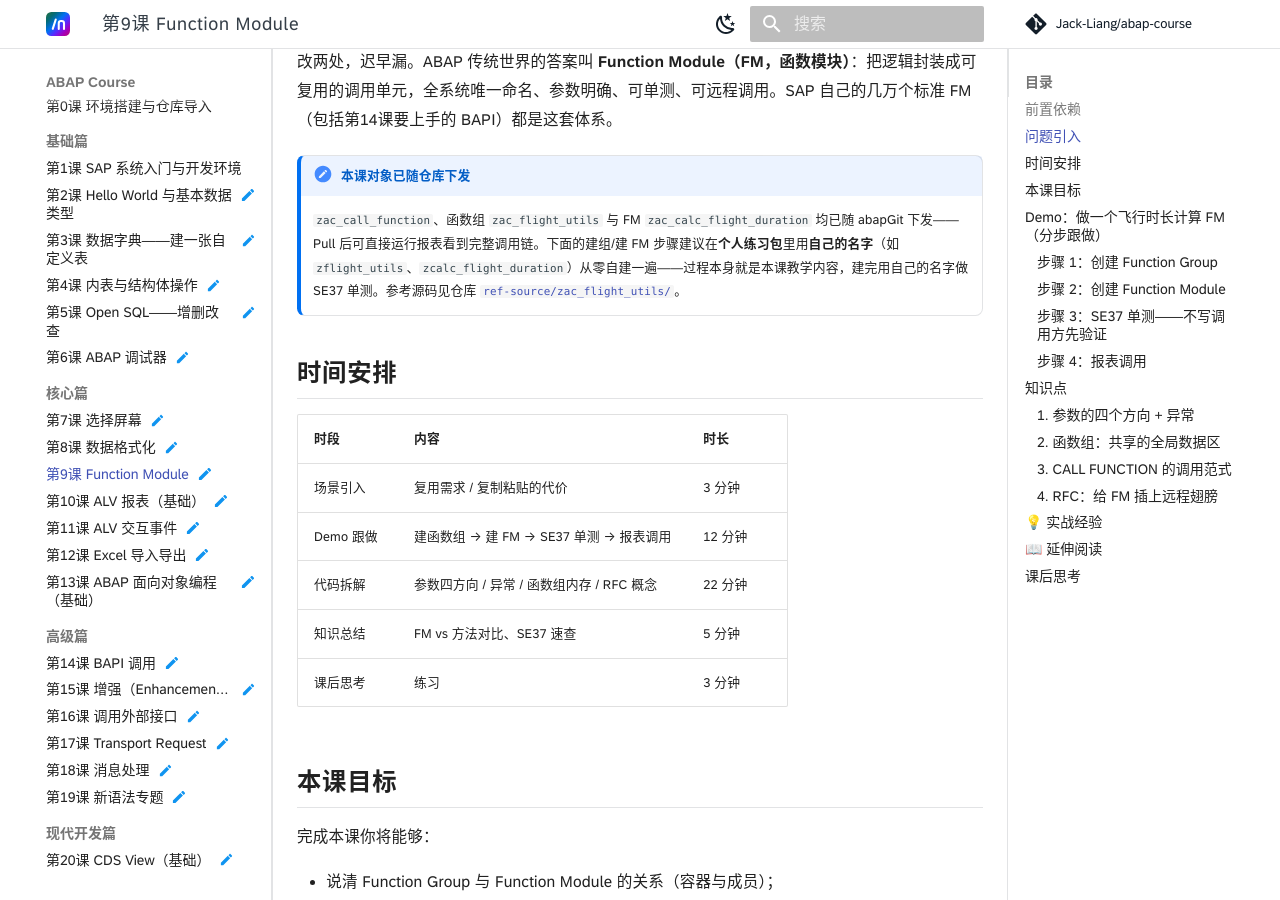
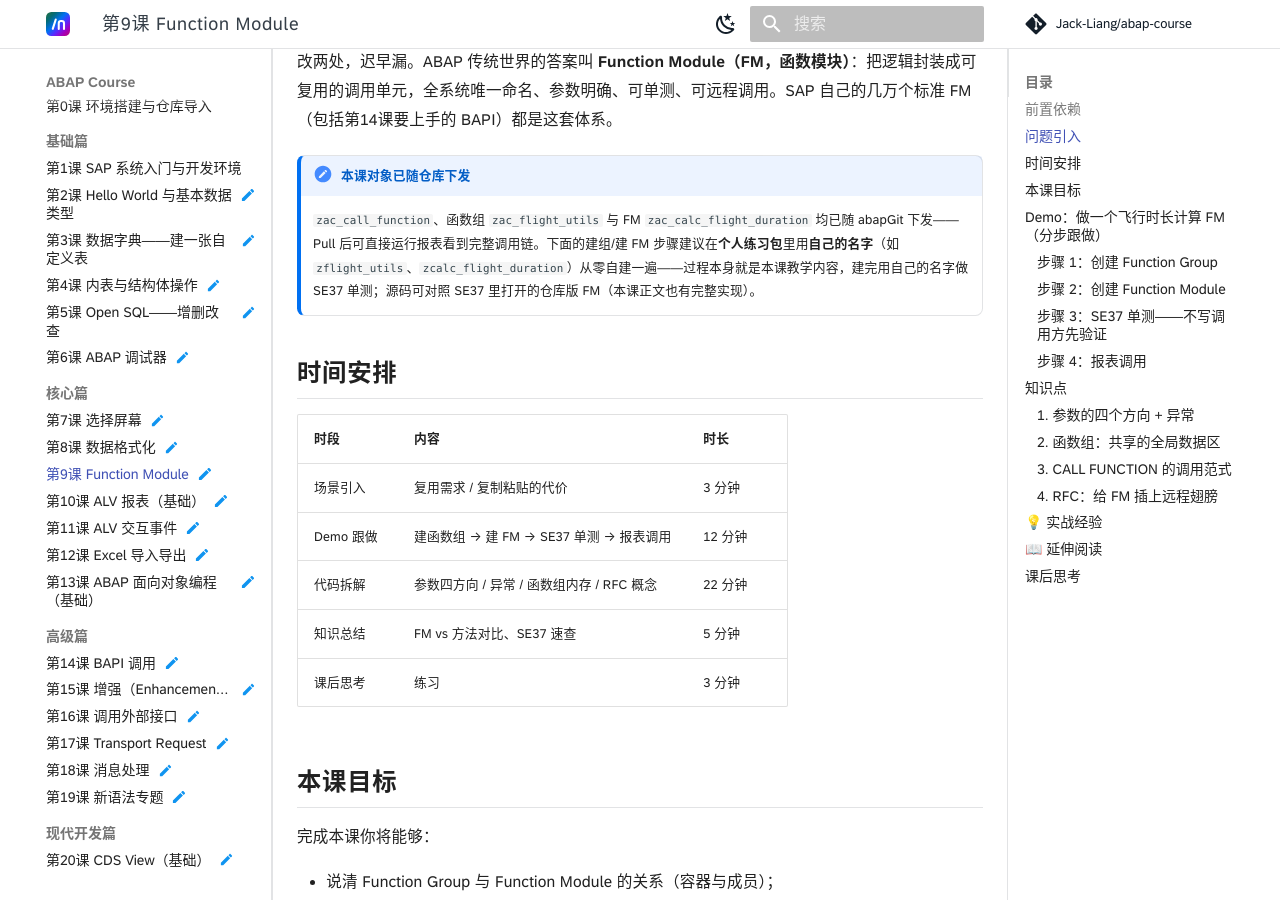
Before and after one commit to Jack-Liang/abap-course, an MkDocs documentation site: the page built from docs/09-function-module.md, in a window 1280 px wide and 900 px high, scrolled down 575 px. Built offline with MkDocs 1.6.1 and Material for MkDocs 9.7.7, drawn with Linux system fonts in a browser that asks for light colours; some web fonts are replaced; comment, search, counter and statistics services are not loaded.

Commit message:
chore: 删除 ref-source/——函数组已正式入库，双份拷贝是分叉隐患
- ZAC_FLIGHT_UTILS 已以 abapGit 标准 FUGR 形式入库（src/zac_flight_utils.fugr.*），ref-source 成为冗余副本
- 该副本刚出过实际分叉：参考源码 EV_CITYTO 类型 S_TO_CIT 与实机 S_TO_CITY 不一致
- 第9课正文自带完整 FM 源码，自建练习不受影响；提示块改为对照 SE37 里的仓库版对象

```diff
--- a/docs/09-function-module.md
+++ b/docs/09-function-module.md
@@ -17,7 +17,7 @@
 
 !!! note "本课对象已随仓库下发"
 
-    `zac_call_function`、函数组 `zac_flight_utils` 与 FM `zac_calc_flight_duration` 均已随 abapGit 下发——Pull 后可直接运行报表看到完整调用链。下面的建组/建 FM 步骤建议在**个人练习包**里用**自己的名字**（如 `zflight_utils`、`zcalc_flight_duration`）从零自建一遍——过程本身就是本课教学内容，建完用自己的名字做 SE37 单测。参考源码见仓库 [`ref-source/zac_flight_utils/`](https://github.com/Jack-Liang/abap-course/tree/master/ref-source/zac_flight_utils)。
+    `zac_call_function`、函数组 `zac_flight_utils` 与 FM `zac_calc_flight_duration` 均已随 abapGit 下发——Pull 后可直接运行报表看到完整调用链。下面的建组/建 FM 步骤建议在**个人练习包**里用**自己的名字**（如 `zflight_utils`、`zcalc_flight_duration`）从零自建一遍——过程本身就是本课教学内容，建完用自己的名字做 SE37 单测；源码可对照 SE37 里打开的仓库版 FM（本课正文也有完整实现）。
 
 ## 时间安排
 
```
Also changed, not shown: ref-source/zac_flight_utils/README.md (deleted, +0 -24 lines), 1 other file.
